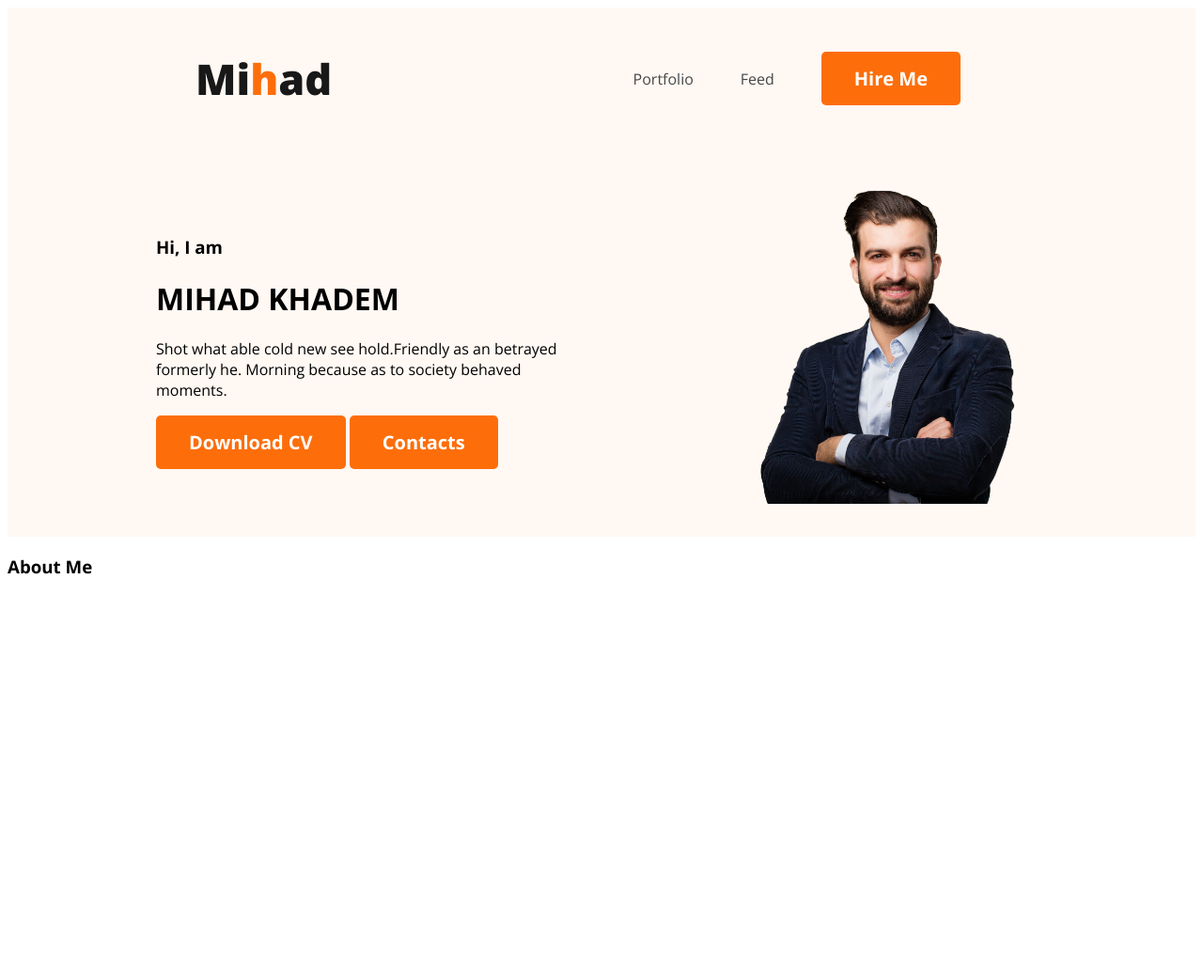
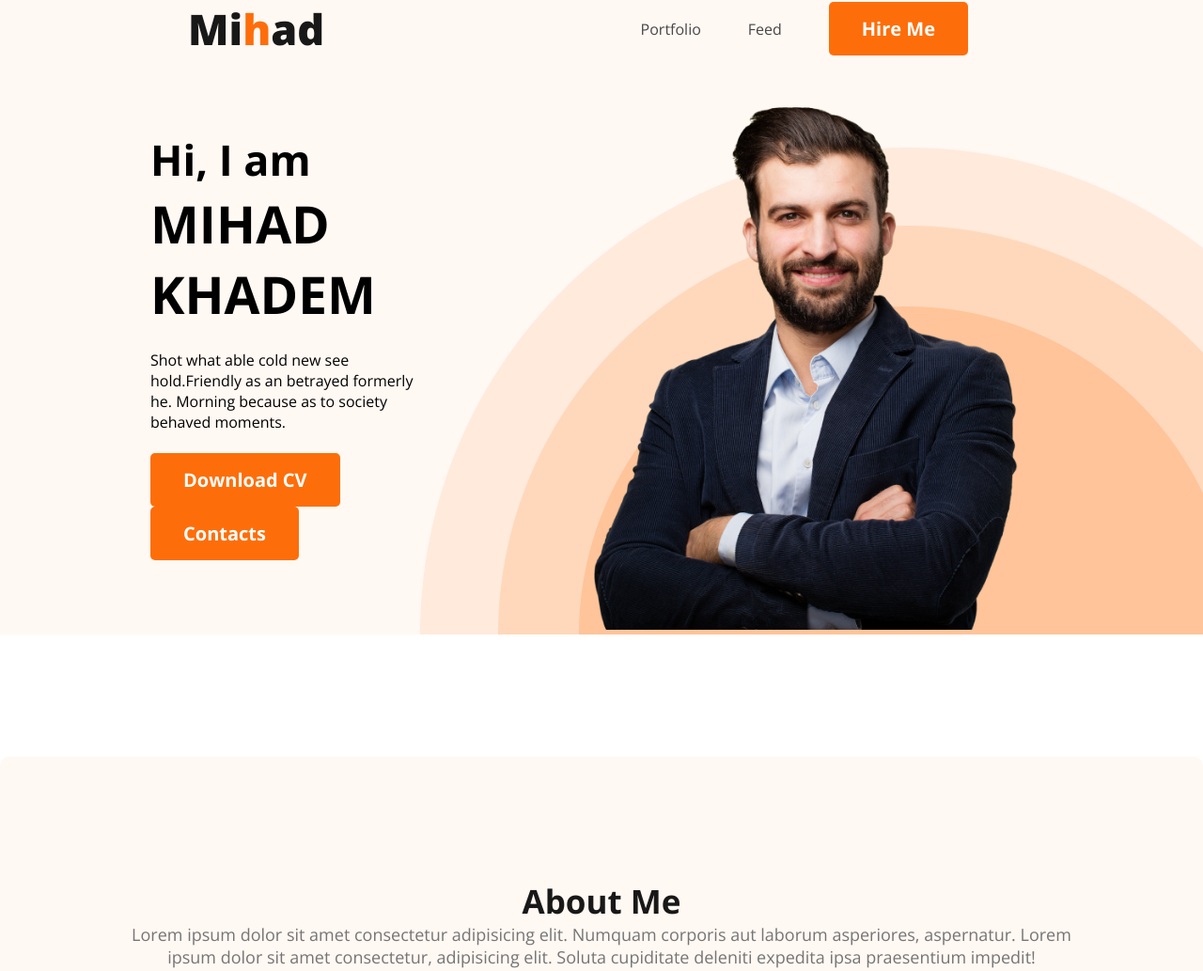
Before and after one commit to mihad-khadem/web-dev-protfolio, a plain HTML site: page index.html in a window 1280 px wide. Shown: the whole page at 94% size. Before the commit the page ends 800 px from the top, so only its background shows below. Drawn offline with nearby package versions, Linux system fonts and the light colour scheme.

Commit message:
About Half Complete

```diff
--- a/index.html
+++ b/index.html
@@ -30,9 +30,9 @@
        <div class="banner">
             <div class="banner-contant">
                 <h3 class="banner-h3">Hi, I am</h3>
-                <h1 class="banner-h1">MIHAD KHADEM</h1>
-                <p>Shot what able cold new see hold.Friendly as an betrayed formerly he.
-                Morning because as to society behaved moments.</p>
+                <h1 class="banner-h1">MIHAD KHADEM</h1><br>
+                <p class="banner-desciption">Shot what able cold new see hold.Friendly as an betrayed formerly he.
+                Morning because as to society behaved moments.</p><br>
                 <button class="btn-primary">Download CV</button>
                 <button class="btn-primary">Contacts</button>
             </div>
@@ -46,6 +46,7 @@
     <main>
         <section class="about">
             <h3 class="section-title">About Me</h3>
+            <p class="section-description">Lorem ipsum dolor sit amet consectetur adipisicing elit. Numquam corporis aut laborum asperiores, aspernatur. Lorem ipsum dolor sit amet consectetur, adipisicing elit. Soluta cupiditate deleniti expedita ipsa praesentium impedit!</p>
         </section>
     </main>
     <!-- Footer Section  -->
--- a/style.css
+++ b/style.css
@@ -2,6 +2,8 @@
 *{
 
     font-family: 'Open Sans', sans-serif;
+    margin: 0px;
+    padding: 0px;
 
 }
 .text-primary{
@@ -48,17 +50,54 @@ nav a {
 
 .header{
     background-color: #FFF8F3;
+    background-image: url(assets/images/header_bg.png);
+    background-repeat: no-repeat;
+    background-position: bottom right;
 }
 .banner {
-    /* padding: 30px 30px 30px 150px ;
-    width: 300px; */
+    /* padding: 30px 30px 0px 150px ; */
     display: flex;
-    justify-content: space-evenly;
+    justify-content: space-between;
     align-items: center;
     width: 75%;
     margin: auto;
 }
 .profile{
-    padding: 30px 30px 30px 150px;
-    width: 300px;
+    padding: 30px 30px 0px 150px;
+    width: 500px;
 }
+.banner-h3{
+    font-size: 45px;
+}
+
+.banner-h1{
+    font-size: 55px;
+    font-weight: 700;
+}
+.banner-contant{
+    width: 500px;
+}
+
+/* Main Section Starts */
+.section-title{
+    color: #181818;
+    text-align: center;
+    font-size: 35px;
+    font-weight: 700;
+
+
+}
+.section-description{
+    color: #757575;
+    text-align: center;
+    font-size: 18px;
+}
+
+
+.about{
+    padding: 130px;
+    border-radius: 10px;
+    background-color: #FFF8F3;
+    margin: 130px 0px;
+
+}
```
